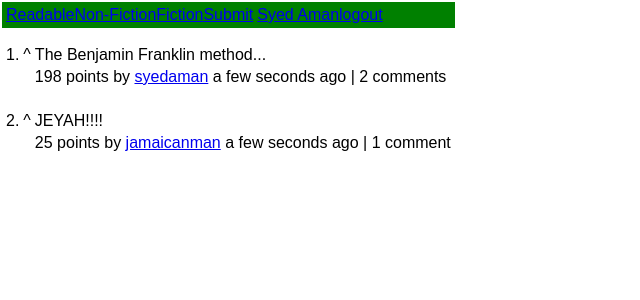
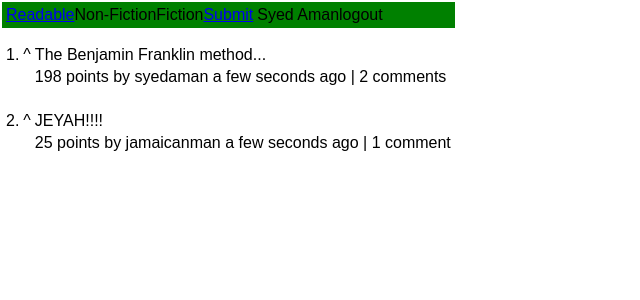
Before and after one commit to islamhaqq/Readable, a React (Create React App) app: page / in a window 1280 px wide. Shown: the top 300 px of the page, without its empty margins (0-640 px from the left). Built offline with nearby package versions, Linux system fonts and the light colour scheme.

Commit message:
remove hrefs

```diff
--- a/src/components/NavBar.js
+++ b/src/components/NavBar.js
@@ -8,14 +8,14 @@ const NavBar = () => (
 				<tbody>
 					<tr>
 						<td className="navigation-bar-main-links">
-							<a href="#">Readable</a>
-							<a href="#">Non-Fiction</a>
-							<a href="#">Fiction</a>
+							<Link to="/">Readable</Link>
+							<a>Non-Fiction</a>
+							<a>Fiction</a>
 							<Link to="/submit">Submit</Link>
 						</td>
 						<td className="navigation-bar-profile-actions">
-							<a href="#">Syed Aman</a>
-							<a href="#">logout</a>
+							<a>Syed Aman</a>
+							<a>logout</a>
 						</td>
 					</tr>
 				</tbody>
--- a/src/components/PostDetailsRow.js
+++ b/src/components/PostDetailsRow.js
@@ -8,9 +8,7 @@ const PostDetailsRow = ({ post }) => (
 
 		<td className="post-details-container">
 			<span className="post-points">{`${post.points} points by `}</span>
-			<a href="#" className="post-author">
-				{post.author}
-			</a>
+			<a className="post-author">{post.author}</a>
 			<span className="post-timestamp">
 				{` ${moment(post.timestamp)
 					.startOf('second')
```
